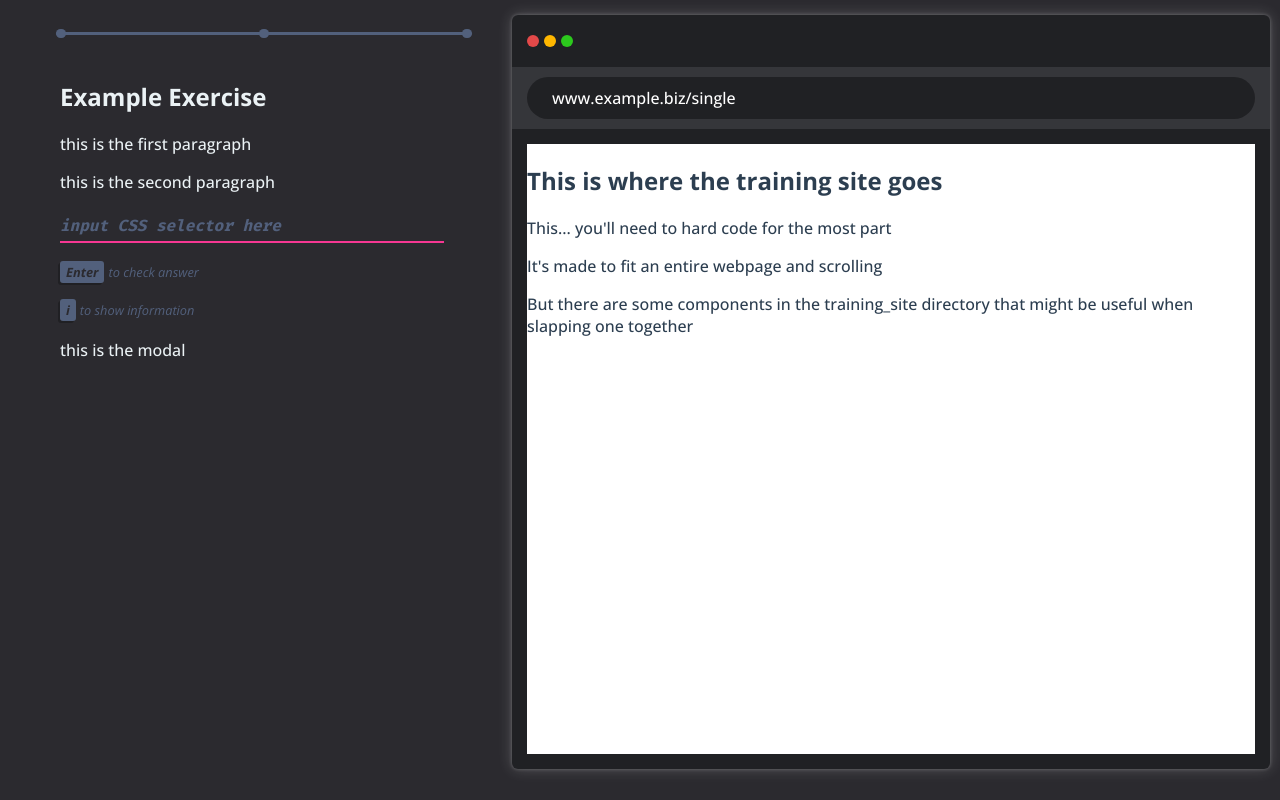
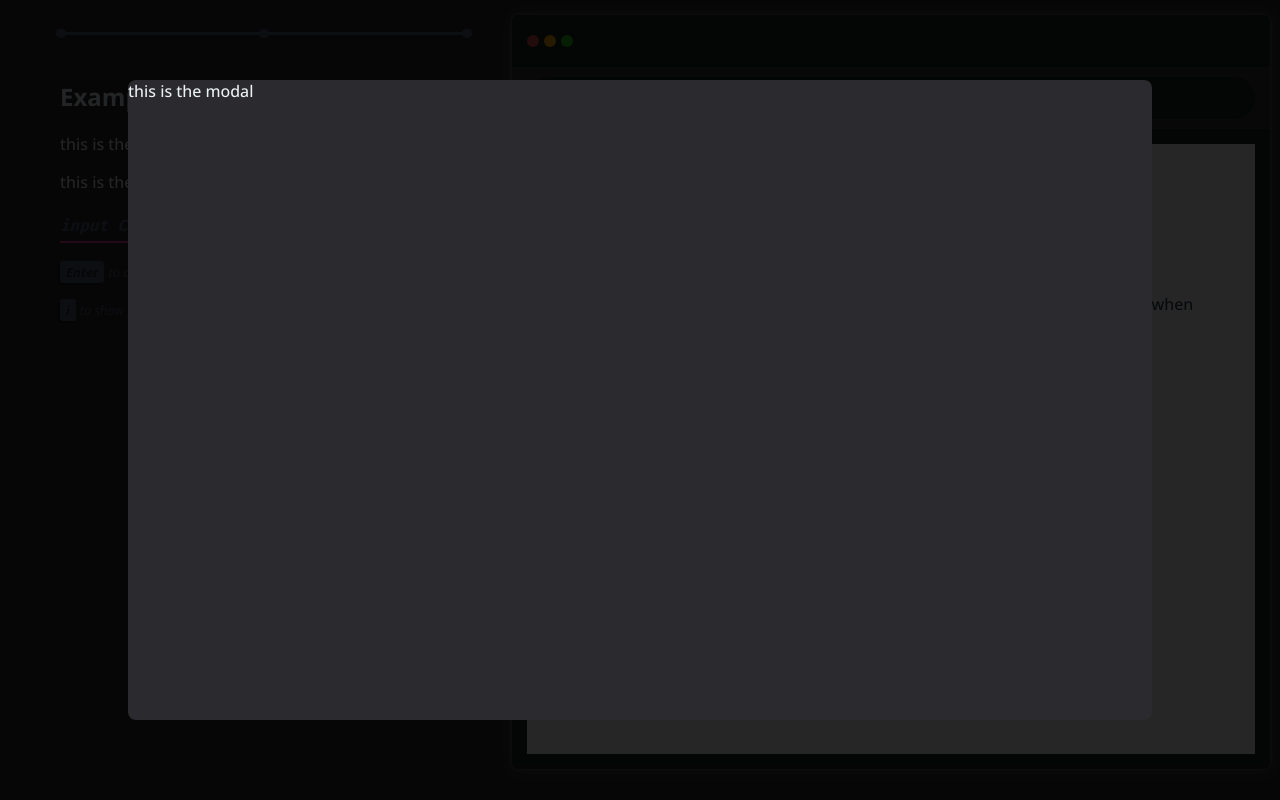
Before and after one commit to scootyboots/css-selector-training-platform, a Vue app: page /example-exercise/single in a window 1280 px wide. Built offline with nearby package versions, Linux system fonts and the light colour scheme.

Commit message:
modal content as slot

```diff
--- a/src/components/Modal.vue
+++ b/src/components/Modal.vue
@@ -4,15 +4,49 @@
 
 <template>
   <div class="Information-modal">
-    <div class="Information-modal-bg"></div>
+    <div class="Information-modal-bg" @click="$emit('close-modal')"></div>
     <div class="Information-modal-content-container">
       <div class="Information-modal-content">
         this is the modal
+        <slot></slot>
       </div>
     </div>
   </div>
 </template>
 
 <style>
+.Information-modal {
+  position: fixed;
+  top: 0;
+  bottom: 0;
+  left: 0;
+  right: 0;
+  display: flex;
+  justify-content: center;
+  align-items: center;
+  z-index: 1000;
+}
 
+.Information-modal-bg {
+  position: fixed;
+  top: 0;
+  bottom: 0;
+  left: 0;
+  right: 0;
+  background-color: #000000d9;
+  z-index: 1001;
+}
+
+.Information-modal-content-container {
+  /* display: flex; */
+  width: 80%;
+  height: 80vh;
+  margin: 0 auto;
+  z-index: 1002;
+  background-color: var(--main-bg-color);
+  border-radius: 0.5rem;
+  /* box-shadow:
+    rgb(255 255 255 / 20%) 0px 0px 15px,
+    rgb(255 255 255 / 15%) 0px 0px 3px 1px */
+}
 </style>
--- a/src/exercises/ExampleAll.vue
+++ b/src/exercises/ExampleAll.vue
@@ -1,6 +1,11 @@
 <script setup lang="ts">
+import { ref } from 'vue';
 import Exercise from '../components/Exercise.vue'
 import TrainingSite2 from '../components/training_sites/TrainingSite2.vue';
+import Modal from '../components/Modal.vue';
+import ExampleAllModalSlot from './ExampleAllModalSlot.vue';
+
+const modalDisplay = ref<boolean>(true)
 
 </script>
 
@@ -16,6 +21,10 @@ import TrainingSite2 from '../components/training_sites/TrainingSite2.vue';
   >
     <TrainingSite2 />
   </Exercise>
+
+  <Modal>
+    <ExampleAllModalSlot/>
+  </Modal>
 </template>
 
 <style>
--- /dev/null
+++ b/src/exercises/ExampleAllModalSlot.vue
@@ -0,0 +1,11 @@
+<script setup lang="ts">
+
+</script>
+
+<template>
+  <h2>slot working in modal!</h2>
+</template>
+
+<style>
+
+</style>
```
